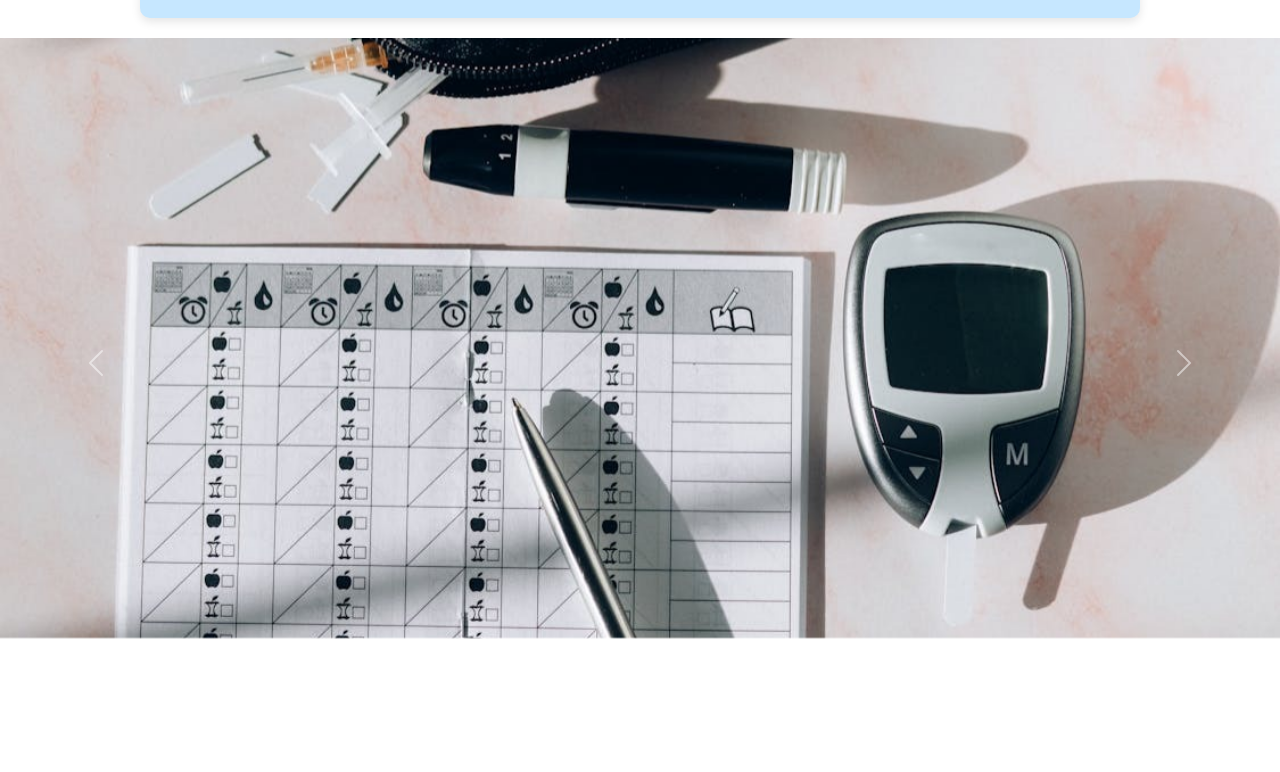
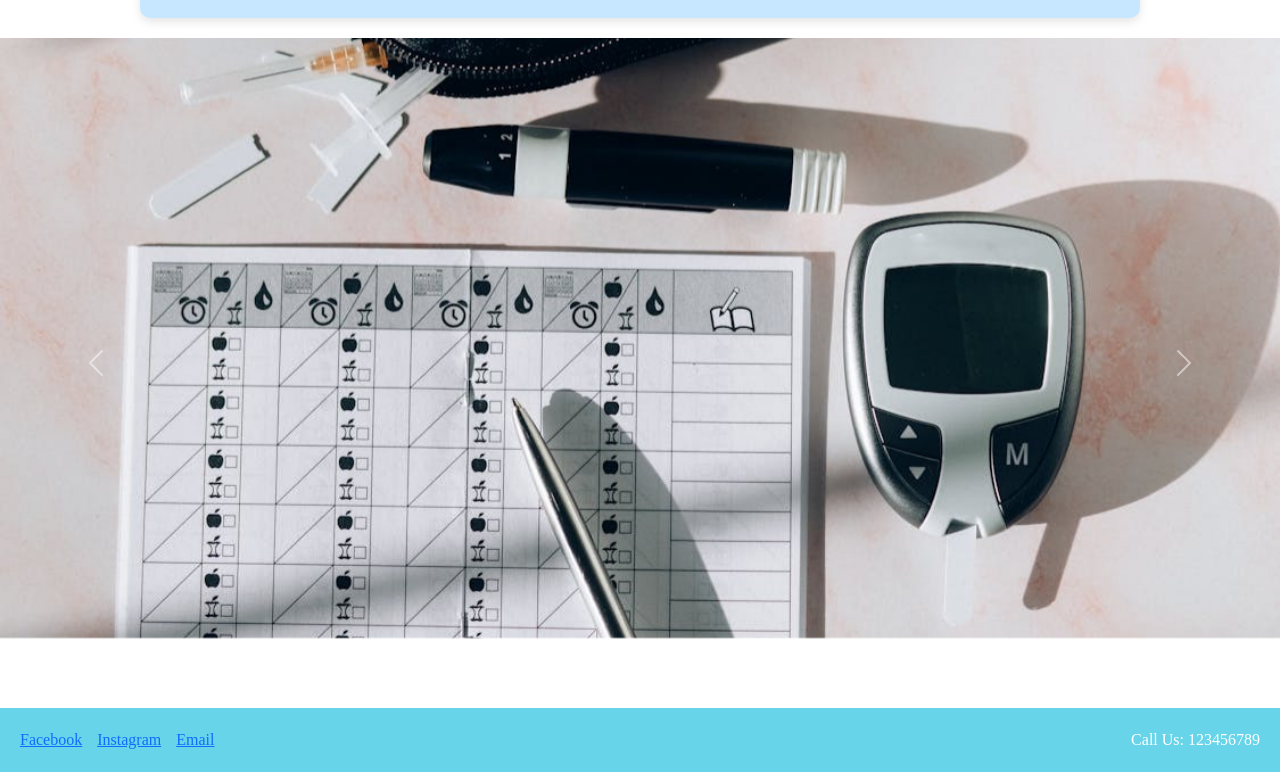
Before and after one commit to Web1-Teams/11am-grp3-repo, a React (Create React App) app in the folder react-project/: page / in a window 1280 px wide. Shown: the part 1033-1805 px from the top of the page. Before the commit the page ends 1721 px from the top, so only its background shows below. Built offline with nearby package versions, Linux system fonts and the light colour scheme.

Commit message:
add file

```diff
--- a/react-project/src/App.js
+++ b/react-project/src/App.js
@@ -5,6 +5,7 @@ import Definition from './components/Definition';
 import "./App.css";
 import Photo from './components/Photo';
 import Card from "./components/Card";
+import Footer from "./components/Footer";
 
 function App() {
   return (
@@ -48,6 +49,9 @@ function App() {
           view={false}
         />
         <Photo />
+
+        <Footer/>
+
       </div>
 
 
--- /dev/null
+++ b/react-project/src/components/Footer.css
@@ -0,0 +1,39 @@
+.Footer {
+    background-color: #68d4e9;
+    padding: 20px;
+    text-align: center;
+    margin-top: 20px;
+    width: 100%;
+    font-family: serif;
+}
+
+.Footer-content {
+    display: flex;
+    justify-content: space-between;
+    align-items: center;
+    flex-wrap: wrap;
+    gap: 20px;
+}
+
+.social-links {
+    display: flex;
+    gap: 15px;
+}
+
+social-icon {
+    color: white;
+    text-decoration: none;
+    font-size: 18px;
+    font-weight: 600;
+    transition: color 0.3s;
+}
+
+.social-icon:hover {
+    color: #333;
+}
+
+.number p {
+    color: white;
+    font-size: 16px;
+    margin: 0;
+}
--- /dev/null
+++ b/react-project/src/components/Footer.js
@@ -0,0 +1,45 @@
+import './Footer.css';
+
+function Footer() {
+return (
+        <footer className="Footer">
+        <div className="Footer-content">
+        <div className="social-links">
+        <a
+            href="https://facebook.com"
+            target="_blank"
+            rel= "noopener noreferrer"
+            className="social-icon facebook" >
+
+            Facebook
+            </a>
+
+
+            <a
+            href="https://instagram.com"
+            target="_blank"
+            rel= "noopener noreferrer"
+            className="social-icon instagram">
+            Instagram
+            </a>
+
+
+            <a
+            href="mailto:diabete@gmail.com"
+            className="social-icon email">
+            Email
+            </a>
+
+        </div>
+
+        <div className="number">
+        <p> Call Us: 123456789 </p>
+        </div>
+        </div>
+        </footer>
+
+);
+}
+
+
+export default Footer;
```
